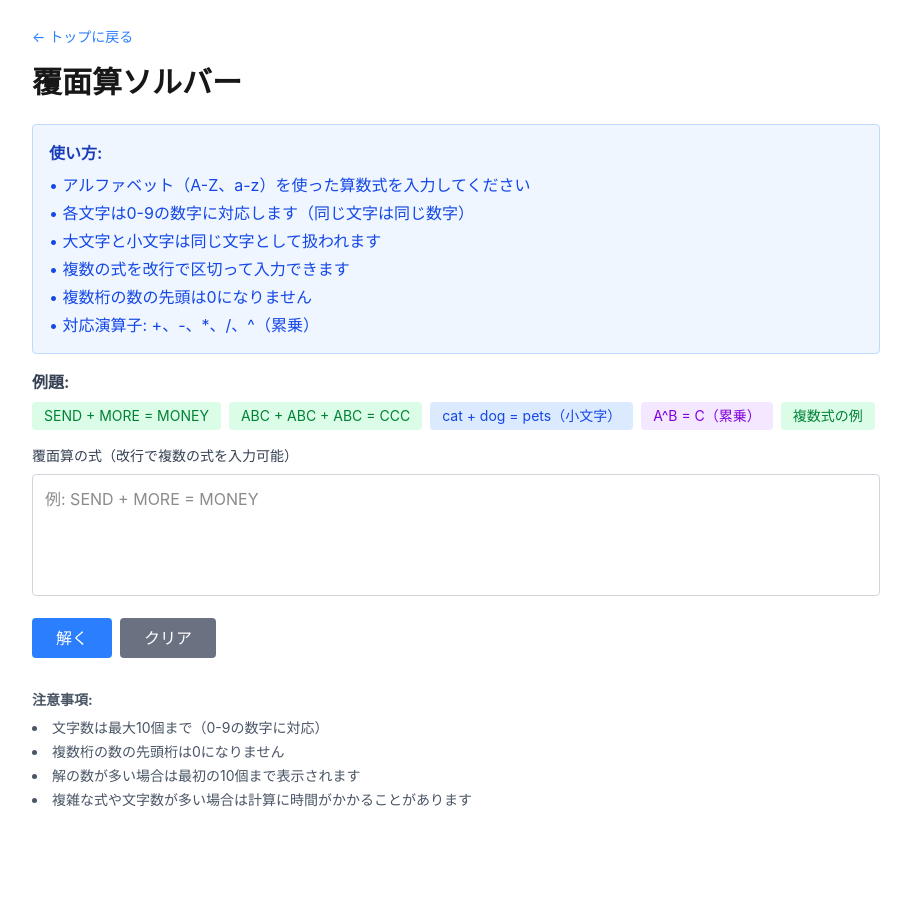
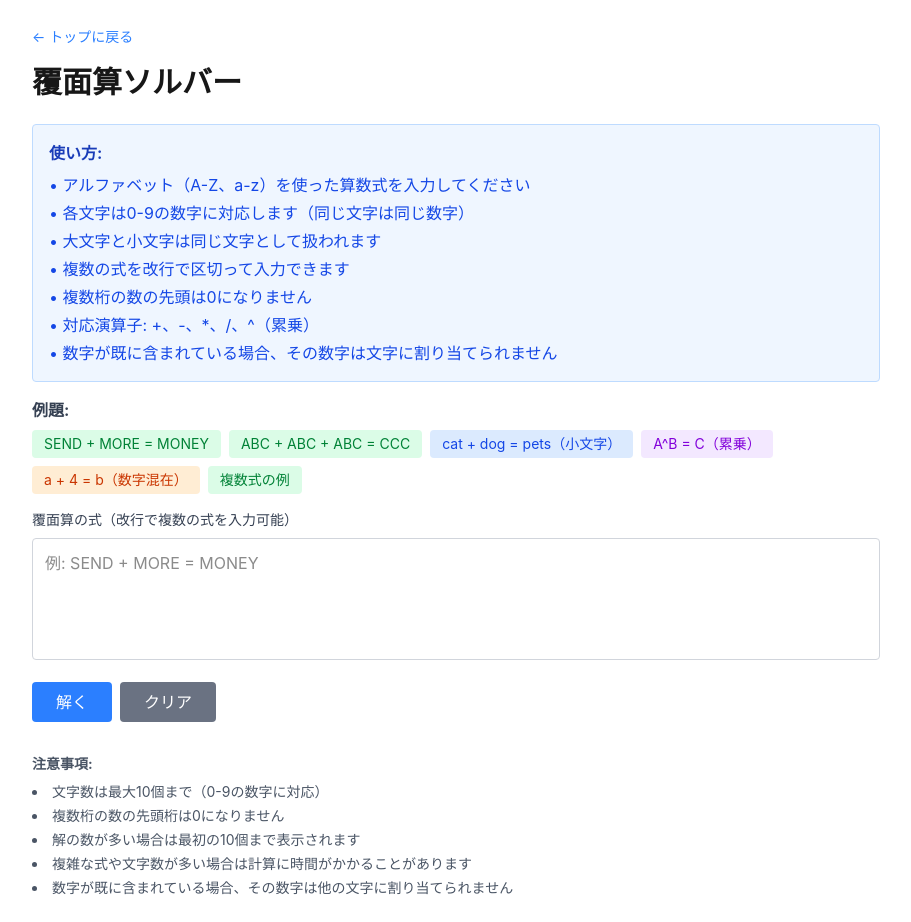
Before and after one commit to izmktr/riddletools, a Next.js app: page /cryptarithmetic in a window 1280 px wide. Shown: the whole page, without its empty margins (184-1095 px from the left). Before the commit the page ends 834 px from the top, so only its background shows below. Built offline with nearby package versions, Linux system fonts and the light colour scheme.

Commit message:
feat: 数字の使用状況を考慮し、式の評価ロジックを改善

```diff
--- a/src/app/cryptarithmetic/page.tsx
+++ b/src/app/cryptarithmetic/page.tsx
@@ -44,6 +44,7 @@ export default function CryptarithmeticPage() {
 
     // すべての文字を抽出
     const allChars = new Set<string>();
+    const usedDigits = new Set<number>(); // すでに式に含まれている数字
     const processedEquations: Array<{left: string, right: string}> = [];
 
     for (const equation of equations) {
@@ -59,6 +60,10 @@ export default function CryptarithmeticPage() {
       // 文字を抽出（A-Z、a-z）
       const chars = (left + right).match(/[A-Za-z]/g) || [];
       chars.forEach(char => allChars.add(char.toUpperCase()));
+
+      // すでに使用されている数字を抽出
+      const digits = (left + right).match(/\d/g) || [];
+      digits.forEach(digit => usedDigits.add(parseInt(digit)));
 
       processedEquations.push({ left, right });
     }
@@ -76,6 +81,14 @@ export default function CryptarithmeticPage() {
 
     if (uniqueChars.length === 0) {
       results.push('エラー: アルファベット文字が見つかりませんでした');
+      return results;
+    }
+
+    // 使用可能な数字を計算
+    const availableDigits = Array.from({length: 10}, (_, i) => i).filter(digit => !usedDigits.has(digit));
+
+    if (uniqueChars.length > availableDigits.length) {
+      results.push(`エラー: 文字数（${uniqueChars.length}）が使用可能な数字数（${availableDigits.length}）を超えています`);
       return results;
     }
 
@@ -150,7 +163,7 @@ export default function CryptarithmeticPage() {
       const currentChar = uniqueChars[charIndex];
       const isLeading = leadingChars.has(currentChar);
 
-      for (let digit = 0; digit <= 9; digit++) {
+      for (const digit of availableDigits) {
         // 制約チェック
         if (usedDigits.has(digit)) continue; // この数字は使用済み
         if (isLeading && digit === 0) continue; // 先頭文字は0にできない
@@ -238,6 +251,7 @@ export default function CryptarithmeticPage() {
             <li>• 複数の式を改行で区切って入力できます</li>
             <li>• 複数桁の数の先頭は0になりません</li>
             <li>• 対応演算子: +、-、*、/、^（累乗）</li>
+            <li>• 数字が既に含まれている場合、その数字は文字に割り当てられません</li>
           </ul>
         </div>
 
@@ -267,6 +281,12 @@ export default function CryptarithmeticPage() {
               className="px-3 py-1 bg-purple-100 text-purple-700 rounded text-sm hover:bg-purple-200"
             >
               A^B = C（累乗）
+            </button>
+            <button
+              onClick={() => handleExample('a + 4 = b')}
+              className="px-3 py-1 bg-orange-100 text-orange-700 rounded text-sm hover:bg-orange-200"
+            >
+              a + 4 = b（数字混在）
             </button>
             <button
               onClick={() => handleExample('A + B = C\nD + E = F\nG + H = I')}
@@ -342,6 +362,7 @@ export default function CryptarithmeticPage() {
           <li>複数桁の数の先頭桁は0になりません</li>
           <li>解の数が多い場合は最初の10個まで表示されます</li>
           <li>複雑な式や文字数が多い場合は計算に時間がかかることがあります</li>
+          <li>数字が既に含まれている場合、その数字は他の文字に割り当てられません</li>
         </ul>
       </div>
     </div>
```
